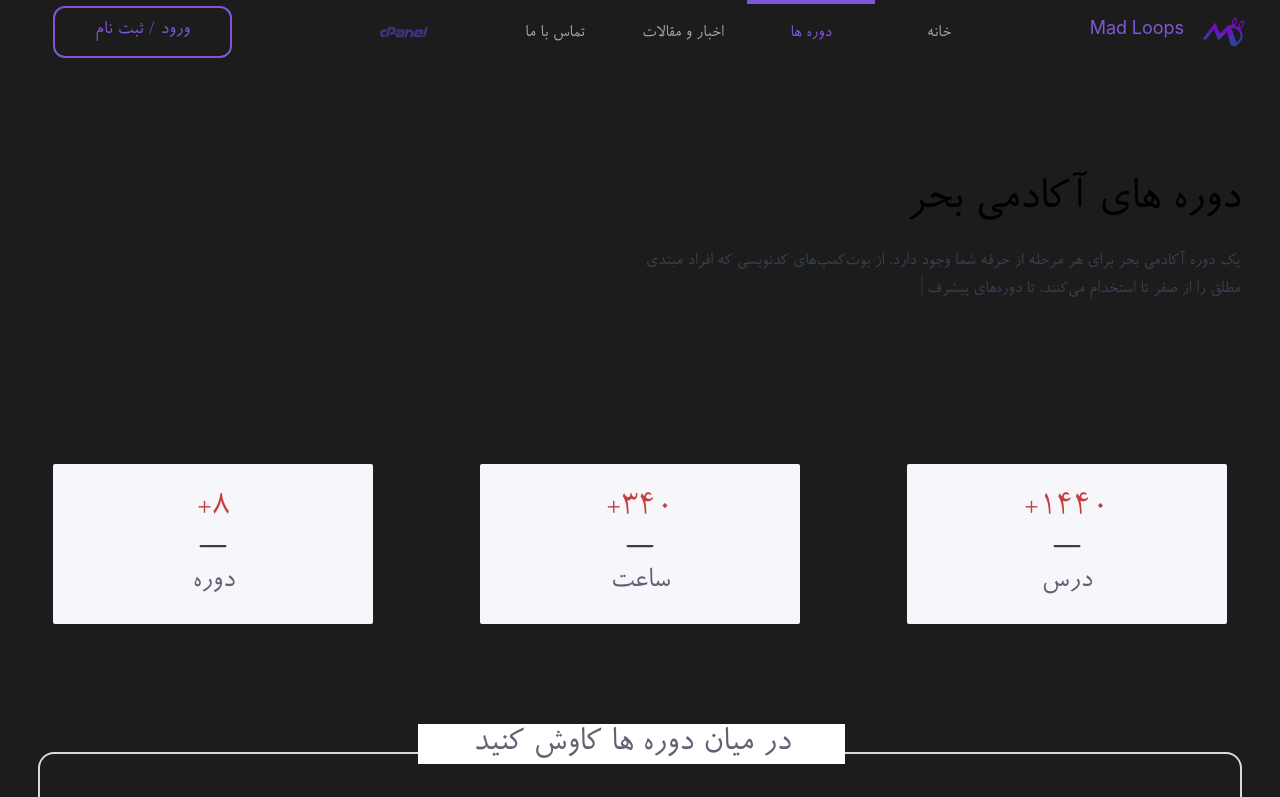
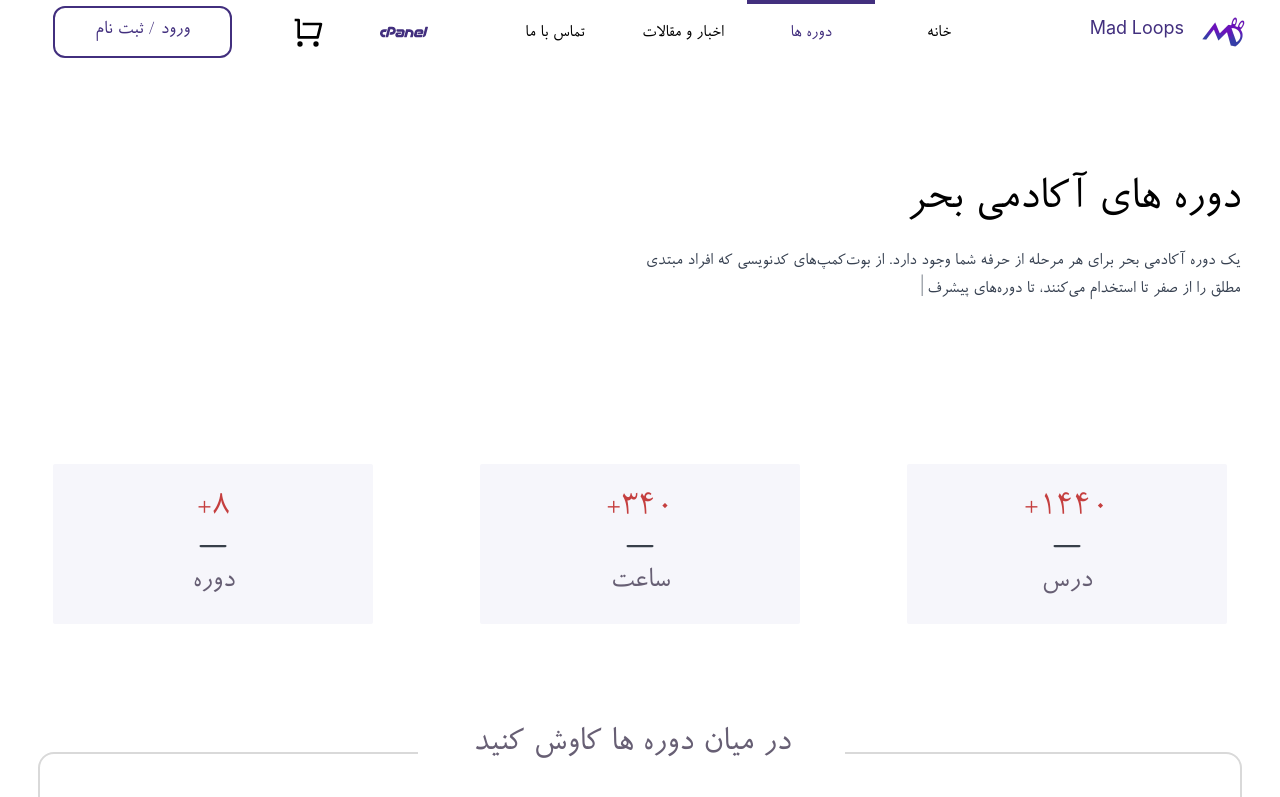
Before and after one commit to msafarianarkuli/madloops, a React (Create React App) app: page /courses in a window 1280 px wide. Shown: the top 797 px of the page. Built offline with nearby package versions, Linux system fonts and the light colour scheme.

Commit message:
fix and change cart icon

```diff
--- a/src/App.js
+++ b/src/App.js
@@ -28,7 +28,7 @@ const App = () => {
   const { pathname } = useLocation();
 
   return (
-    <div className="App dark">
+    <div className="App">
       <Routes>
         <Route path="/" element={<Navigation />}>
           <Route index element={<LandingPage />} />
--- a/src/Components/Navigation/navigation.component.jsx
+++ b/src/Components/Navigation/navigation.component.jsx
@@ -3,7 +3,7 @@ import { Button } from "../../Components/common/button-component/button.componen
 import "../Navigation/navigation.styles.scss";
 import { BsList } from "react-icons/bs";
 import { BsArrowLeftShort, BsCartFill } from "react-icons/bs";
-import { RiShoppingCartFill, RiLoginCircleFill } from "react-icons/ri";
+import { RiShoppingCartLine, RiLoginCircleFill } from "react-icons/ri";
 import { SiCpanel } from "react-icons/si";
 import { Link, NavLink, Outlet } from "react-router-dom";
 import CartHover from "./../content/Cart/cart-hover.component";
@@ -11,7 +11,6 @@ import { CartContext } from "../../Core/context/cart.context";
 
 const Navigation = () => {
   const { isCartOpen, setIsCartOpen, cartCount } = useContext(CartContext);
-
   const [open, setOpen] = useState(false);
   const [navlines] = useState([
     { id: 1, title: "خانه", path: "/" },
@@ -65,16 +64,16 @@ const Navigation = () => {
           <div className="menu 2xl:col-span-4 xl:col-span-4 lg:col-span-3 md:col-span-5 md:block hidden">
             <div className="grid grid-cols-3 h-16">
               <div className="flex justify-end items-center col-span-1 relative">
-                <img
-                  src={require("../../Assets/bag.svg").default}
-                  alt=""
+                <Link
+                  className="h-12 w-12 rounded-md cursor-pointer dark:bg-black-300 dark:hover:bg-gray-400 hover:bg-red-100 z-30"
                   onMouseOver={() => setIsCartOpen(!isCartOpen)}
                   onMouseOut={() => setIsCartOpen(!isCartOpen)}
-                  className="h-9 w-fit  fill-black dark:fill-dark-primary-title cursor-pointer relative z-30"
-                />
-                {console.log(isCartOpen)}
+                  to="/cart"
+                >
+                  <RiShoppingCartLine className="p-2 h-full w-full text-black dark:text-white" />
+                </Link>
                 {cartCount >= 1 && (
-                  <div className="absolute bg-red-500 rounded-md w-5 h-5 text-center text-base text-white dark:text-dark-primary top-1 md:-left-2 font-bold md:block hidden z-40">
+                  <div className="absolute bg-red-500 rounded-md w-5 h-5 text-center text-base text-white top-1 md:-left-2 font-bold md:block hidden z-40">
                     {cartCount}
                   </div>
                 )}
--- a/src/Components/content/Cart/cart-hover.component.jsx
+++ b/src/Components/content/Cart/cart-hover.component.jsx
@@ -12,7 +12,7 @@ const CartHover = () => {
       style={{
         opacity: !isCartOpen ? "0" : "1",
         visibility: !isCartOpen ? "hidden" : "visible",
-        transition: "all ease-in-out 200ms",
+        transition: "all ease-in 200ms",
       }}
       onMouseOver={() => setIsCartOpen(isCartOpen)}
       onMouseOut={() => setIsCartOpen(!isCartOpen)}
```
Also changed, not shown: src/Components/Navigation/navigation.styles.scss (+4 -4 lines), src/Assets/bag.svg (deleted).
